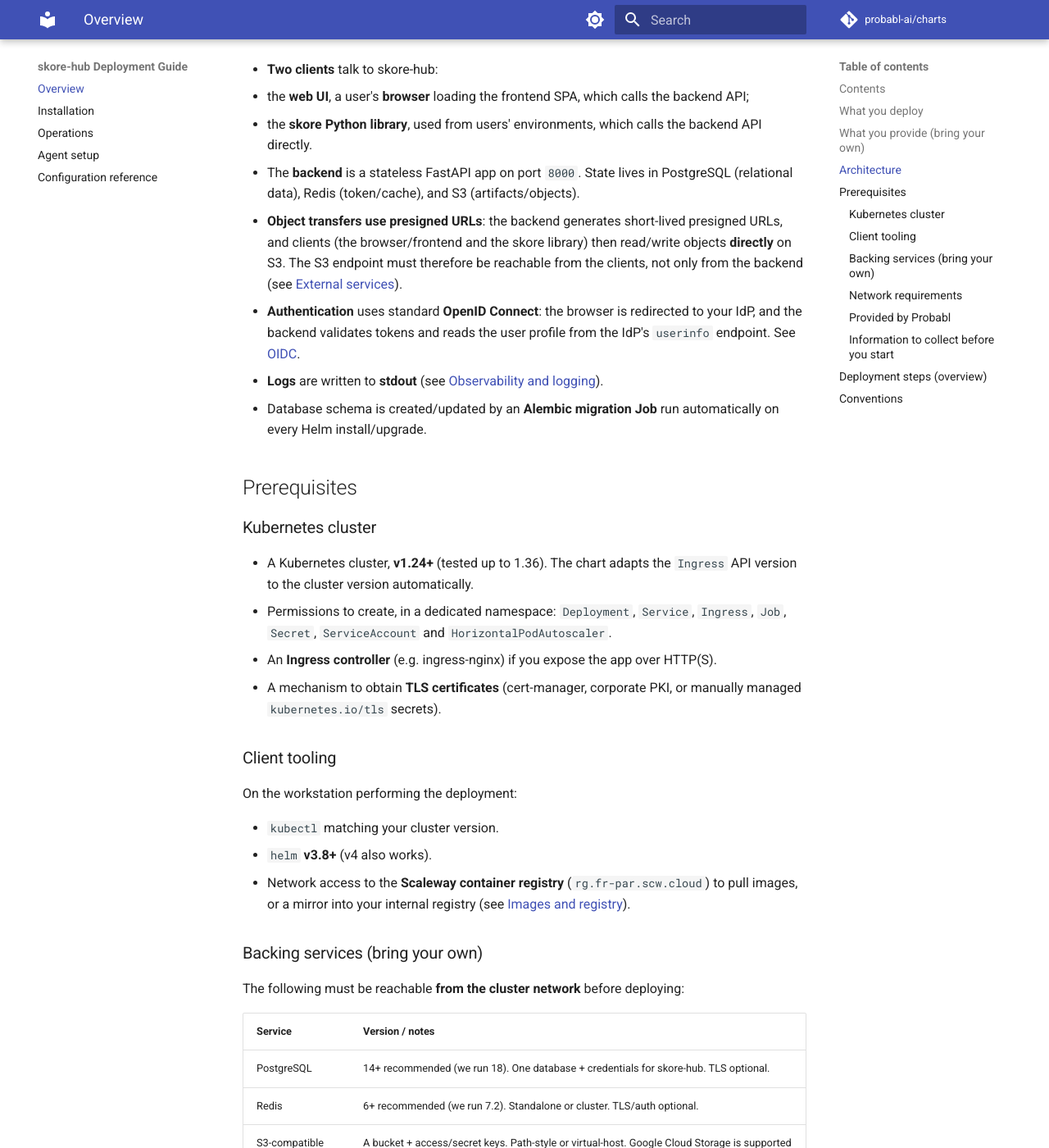
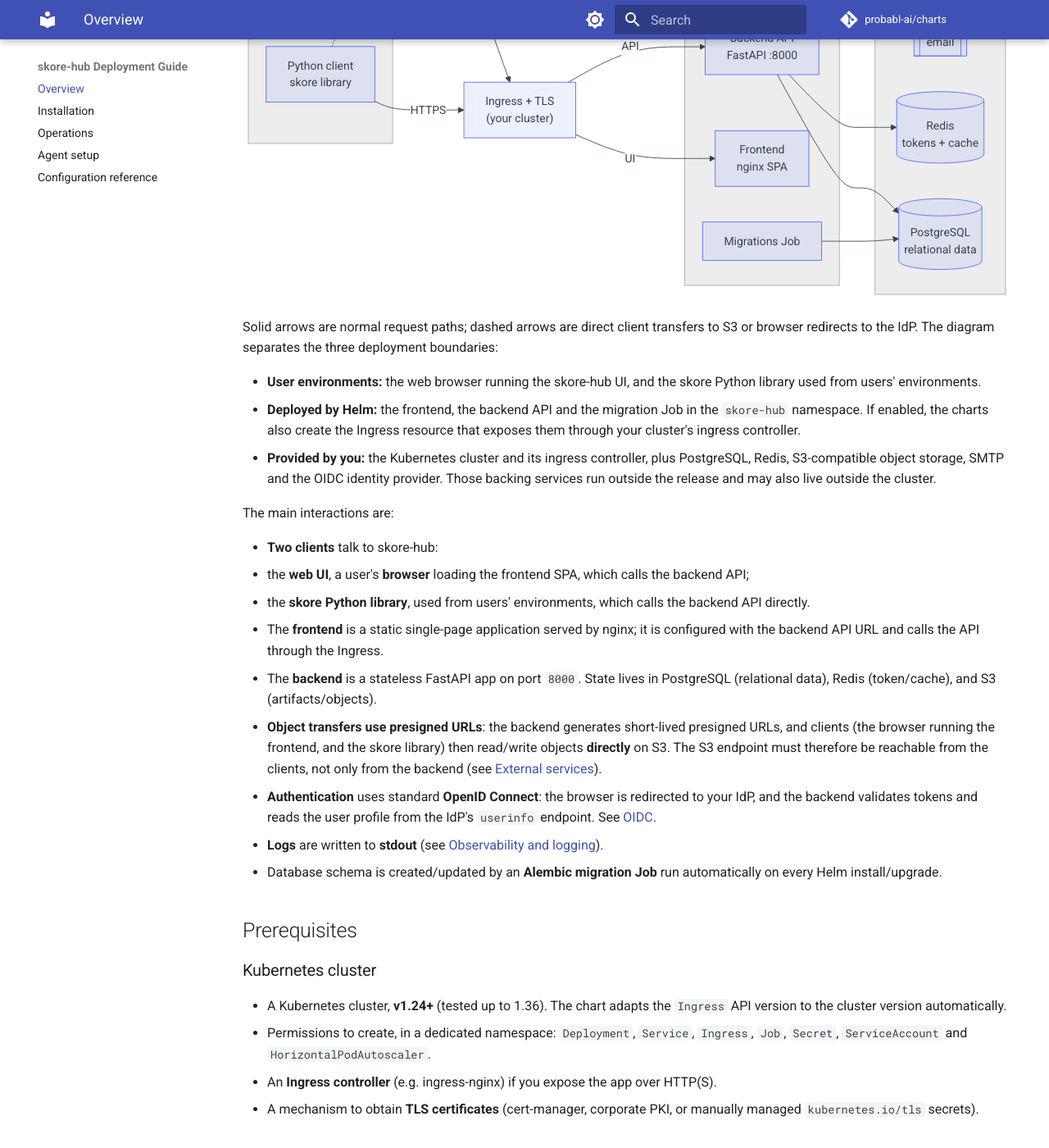
Before and after one commit to probabl-ai/charts, an MkDocs documentation site: the page built from docs/README.md, in a window 1280 px wide and 1400 px high, scrolled down 1985 px. Shown: the whole window at 82% size. Built offline with MkDocs 1.6.1 and Material for MkDocs 9.7.7, drawn with Linux system fonts in a browser that asks for light colours; comment, search, counter and statistics services are not loaded; the version menu is left out.

Commit message:
docs: improve deployment architecture diagram
Group the actors and components by deployment boundary, distinguish Helm-managed components from operator-managed services, and make the request, presigned-transfer and OIDC flows explicit. Compact the diagram and hide the redundant table of contents on the overview so it renders at a legible size.

````diff
--- a/docs/README.md
+++ b/docs/README.md
@@ -55,32 +60,61 @@
 
 ```mermaid
 flowchart LR
-  browser(["User browser"])
-  lib(["skore library<br/>(Python client)"])
+  subgraph users["User environments"]
+    direction TB
+    browser["Browser<br/>skore-hub UI"]
+    lib["Python client<br/>skore library"]
+  end
 
-  browser -->|HTTPS| ing[Ingress / TLS]
-  lib -->|"HTTPS (API)"| ing
+  ing["Ingress + TLS<br/>(your cluster)"]
 
-  ing --> fe["skore-hub frontend<br/>nginx + static SPA"]
-  ing --> be["skore-hub backend<br/>FastAPI API :8000"]
-  fe -->|"/api calls"| be
+  subgraph deployed["skore-hub namespace<br/>deployed by Helm"]
+    direction TB
+    fe["Frontend<br/>nginx SPA"]
+    be["Backend API<br/>FastAPI :8000"]
+    mig["Migrations Job"]
+  end
 
-  fe -->|"presigned URL"| s3[("S3 bucket")]
-  lib -->|"presigned URL"| s3
+  subgraph provided["Provided by you"]
+    direction TB
+    pg[("PostgreSQL<br/>relational data")]
+    redis[("Redis<br/>tokens + cache")]
+    smtp[["SMTP<br/>email"]]
+    s3[("S3 storage<br/>artifacts")]
+    idp[["OIDC IdP<br/>authentication"]]
+  end
 
-  be --> pg[("PostgreSQL")]
-  be --> redis[("Redis")]
-  be -->|"generate presigned URLs"| s3
-  be --> smtp[["SMTP"]]
-  be <-->|OIDC| idp[["Your OIDC IdP"]]
-  browser <-->|"login redirect"| idp
+  browser -->|"HTTPS"| ing
+  lib -->|"HTTPS"| ing
+  ing -->|"UI"| fe
+  ing -->|"API"| be
+
+  be --> pg
+  be --> redis
+  be --> smtp
+  be --> s3
+  be <--> idp
+  mig --> pg
+
+  browser -.->|"login"| idp
+  browser -.->|"presigned URL"| s3
+  lib -.->|"presigned URL"| s3
 ```
+
+Solid arrows are normal request paths; dashed arrows are direct client transfers to S3 or browser redirects to the IdP. The diagram separates the three deployment boundaries:
+
+- **User environments:** the web browser running the skore-hub UI, and the skore Python library used from users' environments.
+- **Deployed by Helm:** the frontend, the backend API and the migration Job in the `skore-hub` namespace. If enabled, the charts also create the Ingress resource that exposes them through your cluster's ingress controller.
+- **Provided by you:** the Kubernetes cluster and its ingress controller, plus PostgreSQL, Redis, S3-compatible object storage, SMTP and the OIDC identity provider. Those backing services run outside the release and may also live outside the cluster.
+
+The main interactions are:
 
 - **Two clients** talk to skore-hub:
   - the **web UI**, a user's **browser** loading the frontend SPA, which calls the backend API;
   - the **skore Python library**, used from users' environments, which calls the backend API directly.
+- The **frontend** is a static single-page application served by nginx; it is configured with the backend API URL and calls the API through the Ingress.
 - The **backend** is a stateless FastAPI app on port `8000`. State lives in PostgreSQL (relational data), Redis (token/cache), and S3 (artifacts/objects).
-- **Object transfers use presigned URLs**: the backend generates short-lived presigned URLs, and clients (the browser/frontend and the skore library) then read/write objects **directly** on S3. The S3 endpoint must therefore be reachable from the clients, not only from the backend (see [External services](01-installation.md#external-services)).
+- **Object transfers use presigned URLs**: the backend generates short-lived presigned URLs, and clients (the browser running the frontend, and the skore library) then read/write objects **directly** on S3. The S3 endpoint must therefore be reachable from the clients, not only from the backend (see [External services](01-installation.md#external-services)).
 - **Authentication** uses standard **OpenID Connect**: the browser is redirected to your IdP, and the backend validates tokens and reads the user profile from the IdP's `userinfo` endpoint. See [OIDC](01-installation.md#oidc-identity-provider).
 - **Logs** are written to **stdout** (see [Observability and logging](02-operations.md#observability-and-logging)).
 - Database schema is created/updated by an **Alembic migration Job** run automatically on every Helm install/upgrade.
````
Also changed, not shown: other parts of docs/README.md (+5 -0 lines).
